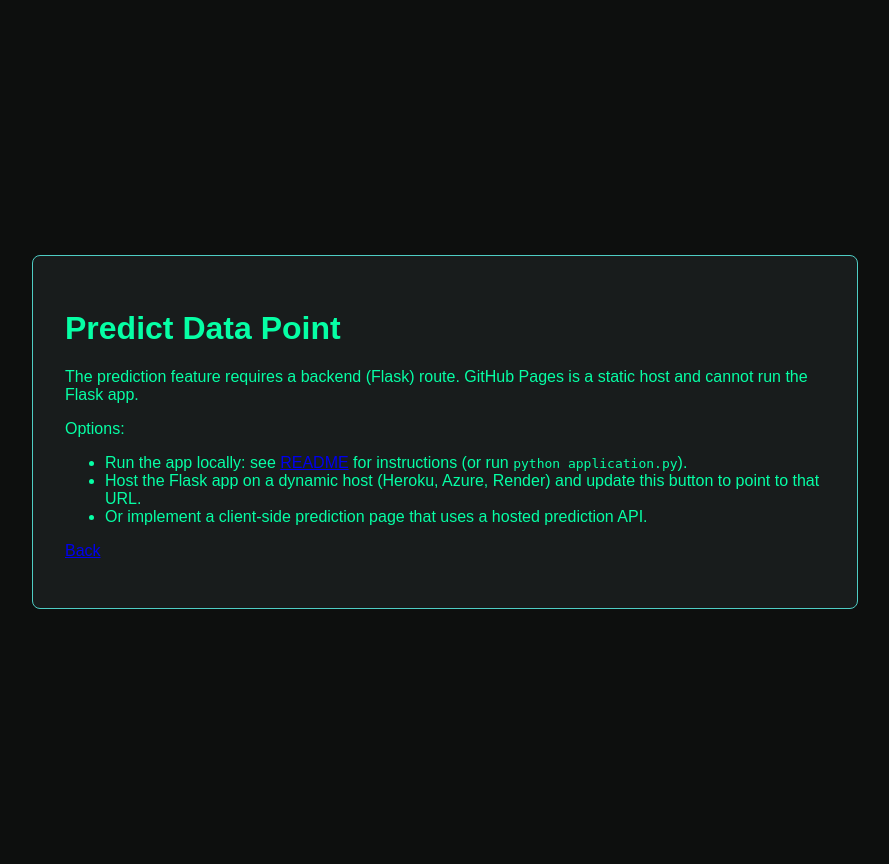
After one commit to shubhmrj/Predict-forest-fire, a Flask app: template templates/predict_datapoint.html in a window 1280 px wide. The commit adds this page. Shown: the whole page, without its empty margins (195-1084 px from the left). Run offline with Flask 3, Linux system fonts and the light colour scheme; the template is opened without the code that fills it, so the values that code supplies are empty; parts of the project's set-up code (start-up, migrations or seed data) failed here and were passed over.

Commit message:
Make Pages-compatible: static predict page + nojekyll; upload templates/ as site/

```diff
--- a/templates/index.html
+++ b/templates/index.html
@@ -160,7 +160,7 @@
         <div class="fire-icon-large"></div>
         <h1>Fire Watch</h1>
         <p class="subtitle">Algerian Forest Fire Prediction System</p>
-        <a href="{{ url_for('predict_datapoint') }}" class="cta-button">Launch System</a>
+        <a href="predict_datapoint.html" class="cta-button">Launch System</a>
 
         <div class="features">
             <div class="feature-card">
--- /dev/null
+++ b/templates/predict_datapoint.html
@@ -0,0 +1,22 @@
+<!DOCTYPE html>
+<html lang="en">
+<head>
+  <meta charset="utf-8">
+  <meta name="viewport" content="width=device-width,initial-scale=1">
+  <title>Predict — Fire Watch</title>
+  <style>body{font-family:Arial,Helvetica,sans-serif;background:#0d0f0e;color:#06ffa5;display:flex;align-items:center;justify-content:center;height:100vh;margin:0;padding:2rem} .card{max-width:760px;background:rgba(26,31,30,0.9);padding:2rem;border-radius:8px;border:1px solid #4ecdc4}</style>
+</head>
+<body>
+  <div class="card">
+    <h1>Predict Data Point</h1>
+    <p>The prediction feature requires a backend (Flask) route. GitHub Pages is a static host and cannot run the Flask app.</p>
+    <p>Options:</p>
+    <ul>
+      <li>Run the app locally: see <a href="../README.md">README</a> for instructions (or run <code>python application.py</code>).</li>
+      <li>Host the Flask app on a dynamic host (Heroku, Azure, Render) and update this button to point to that URL.</li>
+      <li>Or implement a client-side prediction page that uses a hosted prediction API.</li>
+    </ul>
+    <p><a href="index.html">Back</a></p>
+  </div>
+</body>
+</html>
```
Also changed, not shown: 1 other file.
